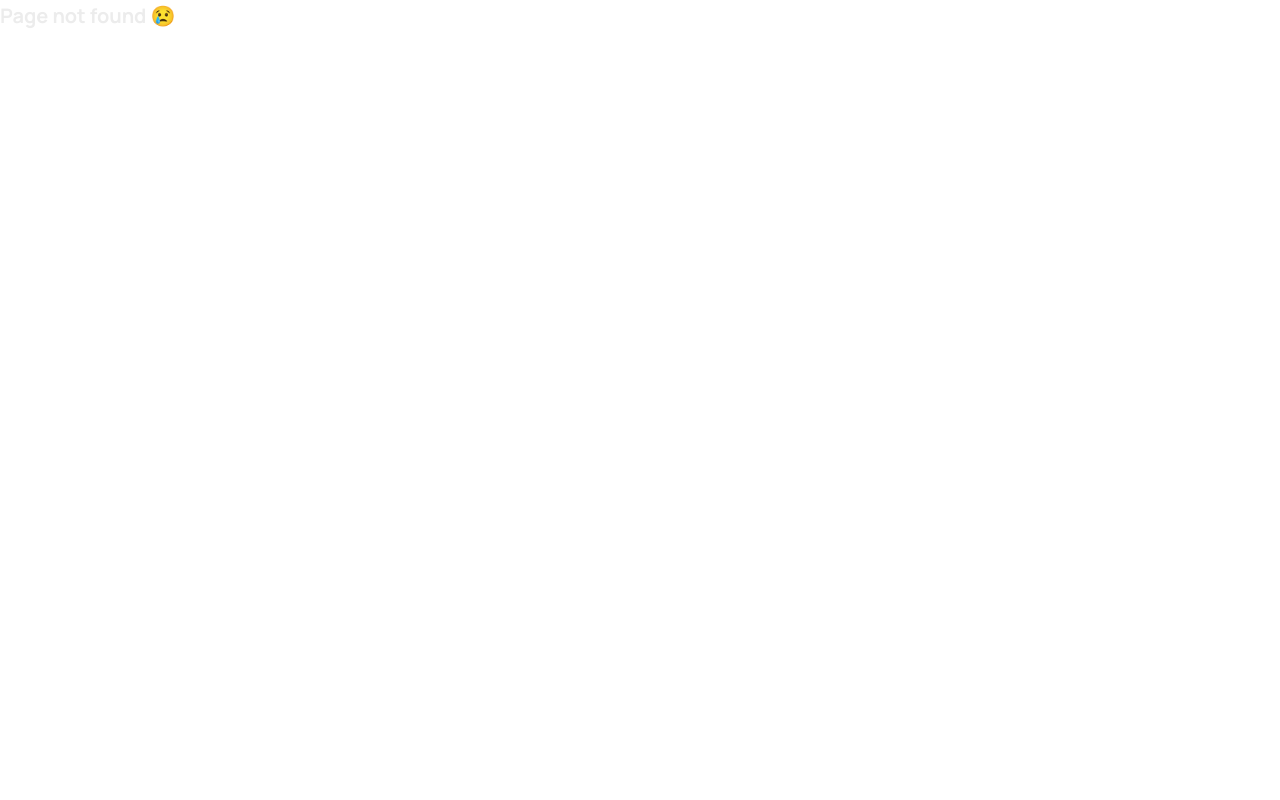
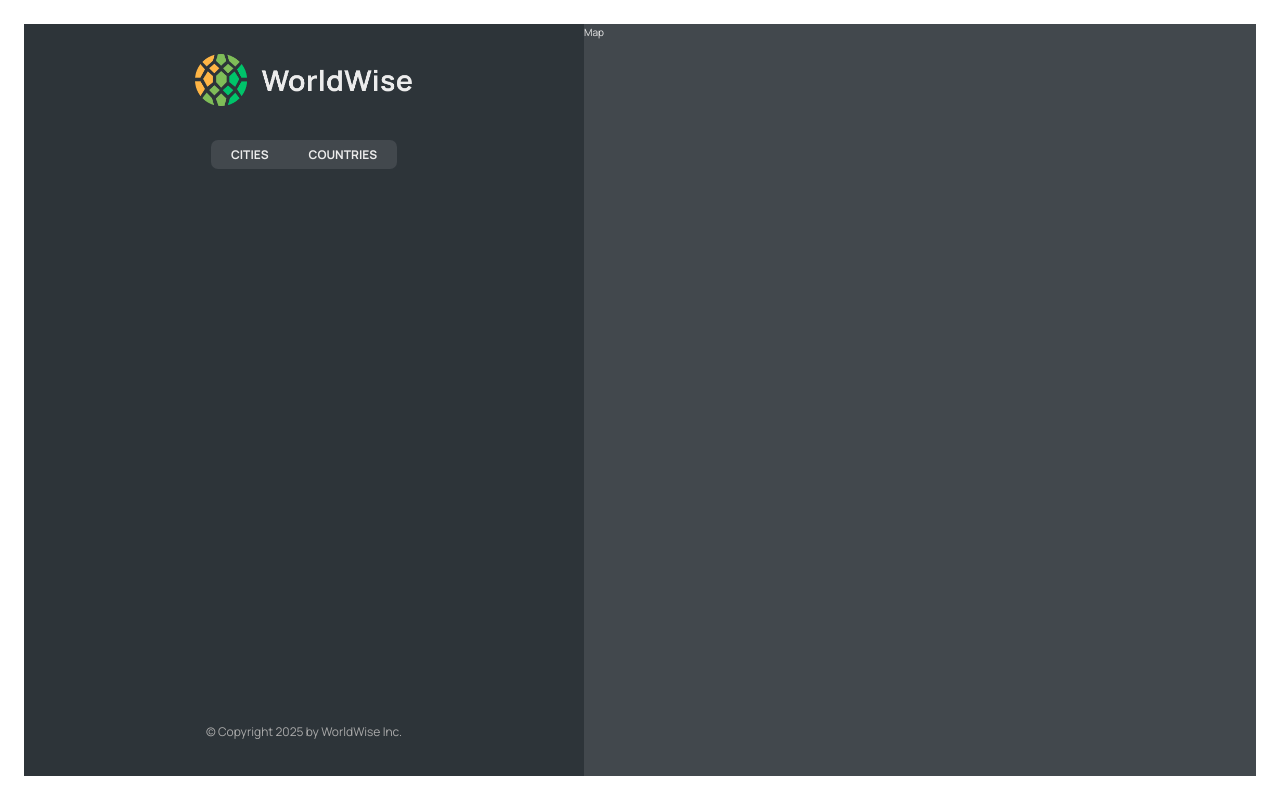
Before and after one commit to Jainam1224/ReactJS, a React (Vite) app in the folder worldwise/: page /app in a window 1280 px wide. Before the commit this address had no page. Built offline with nearby package versions, Linux system fonts and the light colour scheme.

Commit message:
sidebar and map layout created

```diff
--- a/worldwise/src/App.jsx
+++ b/worldwise/src/App.jsx
@@ -3,6 +3,7 @@ import Product from "./pages/Product";
 import HomePage from "./pages/HomePage";
 import Pricing from "./pages/Pricing";
 import PageNotFound from "./pages/PageNotFound";
+import AppLayout from "./pages/AppLayout";
 
 function App() {
   return (
@@ -11,6 +12,7 @@ function App() {
         <Route path="/" element={<HomePage />} />
         <Route path="product" element={<Product />} />
         <Route path="pricing" element={<Pricing />} />
+        <Route path="app" element={<AppLayout />} />
         {/* The * path matches for the route which didn't match to any other route - PageNotFound */}
         <Route path="*" element={<PageNotFound />} />
       </Routes>
--- /dev/null
+++ b/worldwise/src/components/AppNav.jsx
@@ -0,0 +1,19 @@
+import { NavLink } from "react-router-dom";
+import styles from "./AppNav.module.css";
+
+function AppNav() {
+  return (
+    <nav className={styles.nav}>
+      <ul>
+        <li>
+          <NavLink to="cities">Cities</NavLink>
+        </li>
+        <li>
+          <NavLink to="countries">Countries</NavLink>
+        </li>
+      </ul>
+    </nav>
+  );
+}
+
+export default AppNav;
--- /dev/null
+++ b/worldwise/src/components/Map.jsx
@@ -0,0 +1,7 @@
+import styles from "./Map.module.css";
+
+const Map = () => {
+  return <div className={styles.mapContainer}>Map</div>;
+};
+
+export default Map;
--- /dev/null
+++ b/worldwise/src/components/Sidebar.jsx
@@ -0,0 +1,23 @@
+import { Outlet } from "react-router-dom";
+import AppNav from "./AppNav";
+import Logo from "./Logo";
+import styles from "./Sidebar.module.css";
+
+function Sidebar() {
+  return (
+    <div className={styles.sidebar}>
+      <Logo />
+      <AppNav />
+
+      <Outlet />
+
+      <footer className={styles.footer}>
+        <p className={styles.copyright}>
+          &copy; Copyright {new Date().getFullYear()} by WorldWise Inc.
+        </p>
+      </footer>
+    </div>
+  );
+}
+
+export default Sidebar;
--- /dev/null
+++ b/worldwise/src/pages/AppLayout.jsx
@@ -0,0 +1,14 @@
+import Map from "../components/Map";
+import Sidebar from "../components/Sidebar";
+import styles from "./AppLayout.module.css";
+
+function AppLayout() {
+  return (
+    <div className={styles.app}>
+      <Sidebar />
+      <Map />
+    </div>
+  );
+}
+
+export default AppLayout;
```
